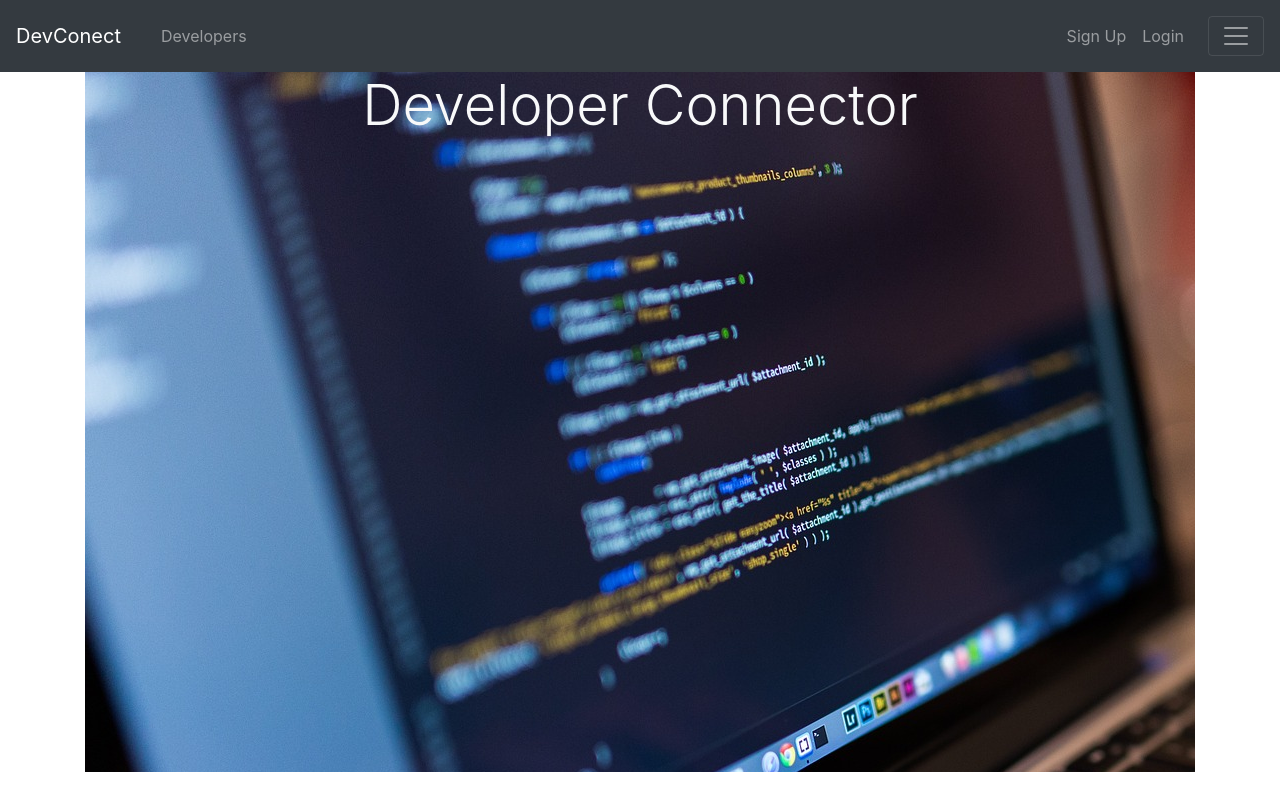
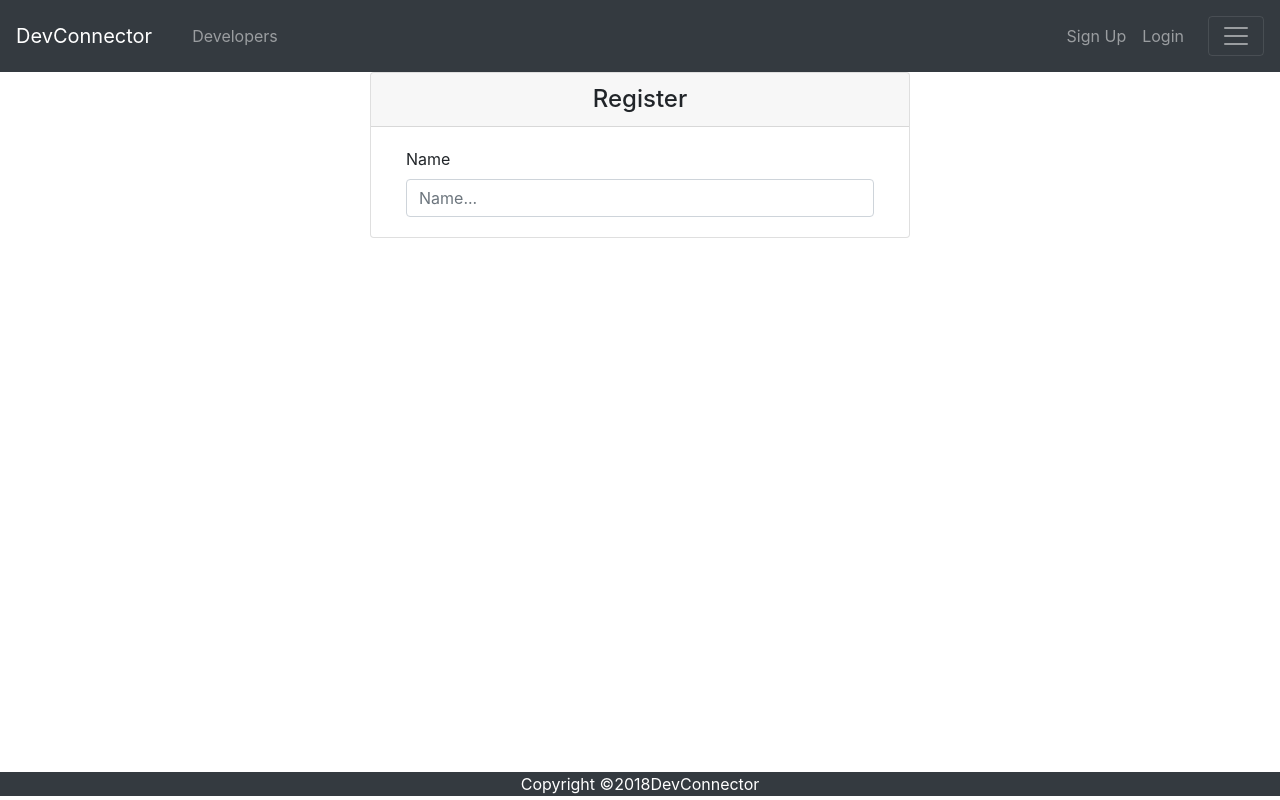
Before and after one commit to olegs7771/fullStack, a React (Create React App) app in the folder client/: page /register in a window 1280 px wide. Built offline with nearby package versions, Linux system fonts and the light colour scheme.

Commit message:
working on Register.js

```diff
--- a/client/package.json
+++ b/client/package.json
@@ -6,6 +6,7 @@
     "react": "^16.7.0",
     "react-dom": "^16.7.0",
     "react-redux": "^6.0.0",
+    "react-router-dom": "^4.3.1",
     "react-scripts": "2.1.2",
     "redux": "^4.0.1",
     "redux-thunk": "^2.3.0"
--- a/client/src/App.css
+++ b/client/src/App.css
@@ -2,3 +2,6 @@
   background-image: url("./imgs/workstation.jpg");
   height: 700px;
 }
+.register {
+  height: 700px;
+}
--- a/client/src/App.js
+++ b/client/src/App.js
@@ -1,18 +1,27 @@
 import React, { Component } from "react";
+import { BrowserRouter as Router, Route, Switch } from "react-router-dom";
 import Header from "./components/layout/Header";
 import Main from "./components/layout/Main";
+import Footer from "./components/layout/Footer";
+import Register from "./components/auth/Register";
 
 import "./App.css";
 
 class App extends Component {
   render() {
     return (
-      <div className="App">
-        <Header />
-        <div className="container">
-          <Main />
+      <Router>
+        <div className="App">
+          <Header />
+          <Switch>
+            <div className="container">
+              <Route exact path="/" component={Main} />
+              <Route exact path="/register" component={Register} />
+            </div>
+          </Switch>
+          <Footer />
         </div>
-      </div>
+      </Router>
     );
   }
 }
--- /dev/null
+++ b/client/src/components/auth/Register.js
@@ -0,0 +1,35 @@
+import React, { Component } from "react";
+import { Link } from "react-router-dom";
+
+class Register extends Component {
+  render() {
+    return (
+      <div className="register">
+        <div className="row">
+          <div className="col-md-6 mx-auto">
+            <div className="card">
+              <div className="card-header text-center h4">Register</div>
+              <div className="card-body">
+                <div className="container">
+                  <form>
+                    <div className="group-control group-control-lg">
+                      <label>Name</label>
+                      <input
+                        type="text"
+                        className="form-control"
+                        name="name"
+                        value=""
+                        placeholder="Name..."
+                      />
+                    </div>
+                  </form>
+                </div>
+              </div>
+            </div>
+          </div>
+        </div>
+      </div>
+    );
+  }
+}
+export default Register;
--- /dev/null
+++ b/client/src/components/layout/Footer.js
@@ -0,0 +1,12 @@
+import React, { Component } from "react";
+
+class Footer extends Component {
+  render() {
+    return (
+      <footer className="bg-dark text-white text-center">
+        Copyright &copy;{new Date().getFullYear()}DevConnector
+      </footer>
+    );
+  }
+}
+export default Footer;
--- a/client/src/components/layout/Header.js
+++ b/client/src/components/layout/Header.js
@@ -1,31 +1,35 @@
 import React, { Component } from "react";
+import { Link } from "react-router-dom";
 
 class Header extends Component {
   render() {
     return (
       <div className="pos-f-t">
         <nav className="navbar  navbar-dark bg-dark">
-          <div className="navbar-brand">DevConect</div>
+          <Link to="/">
+            <span className="navbar-brand">DevConnector</span>
+          </Link>
+
           <nav className="navbar navbar-expand-lg mr-auto ">
             <ul className="navbar-nav mr-auto mt-2 mt-lg-0 ">
               <li className="nav-item">
-                <a href="/" className="nav-link">
+                <Link to="/" className="nav-link">
                   Developers
-                </a>
+                </Link>
               </li>
             </ul>
           </nav>
           <nav className="navbar navbar-expand-lg ml-auto ">
             <ul className="navbar-nav ml-auto mt-2 mt-lg-0 ">
               <li className="nav-item">
-                <a href="/" className="nav-link">
+                <Link to="/" className="nav-link">
                   Sign Up
-                </a>
+                </Link>
               </li>
               <li className="nav-item">
-                <a href="/" className="nav-link">
+                <Link to="/" className="nav-link">
                   Login
-                </a>
+                </Link>
               </li>
             </ul>
           </nav>
--- a/client/src/components/layout/Main.js
+++ b/client/src/components/layout/Main.js
@@ -1,4 +1,5 @@
 import React, { Component } from "react";
+import { Link } from "react-router-dom";
 
 class Main extends Component {
   render() {
@@ -9,6 +10,16 @@ class Main extends Component {
             <div className="row">
               <div className="col-md-12 text-center">
                 <div className="display-4 mb-4">Developer Connector</div>
+                <p>
+                  Create a Developer Profile/Portfolio. Shared with other
+                  Developers
+                </p>
+                <Link to="/register" className="btn btn-lg btn-info mr-2">
+                  SignUp
+                </Link>
+                <Link to="/register" className="btn btn-lg btn-light ">
+                  Login
+                </Link>
               </div>
             </div>
           </div>
```
